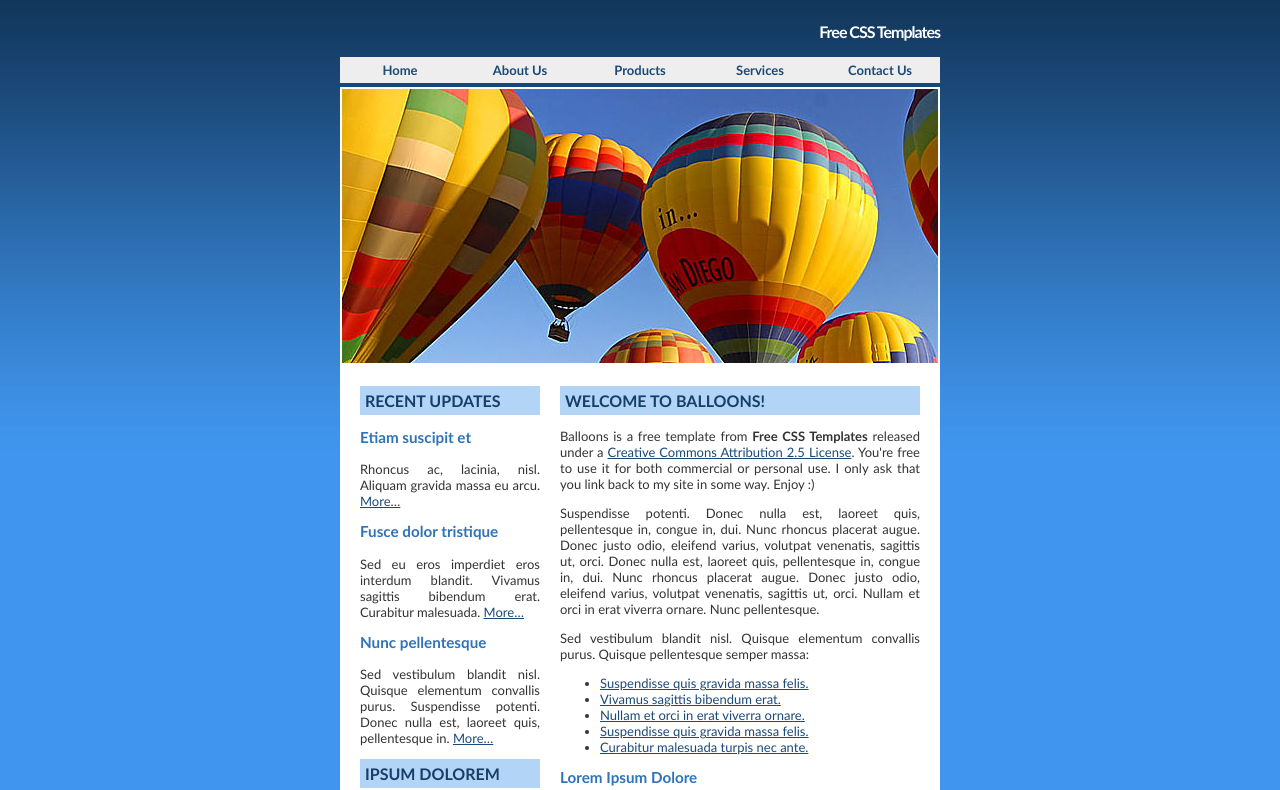
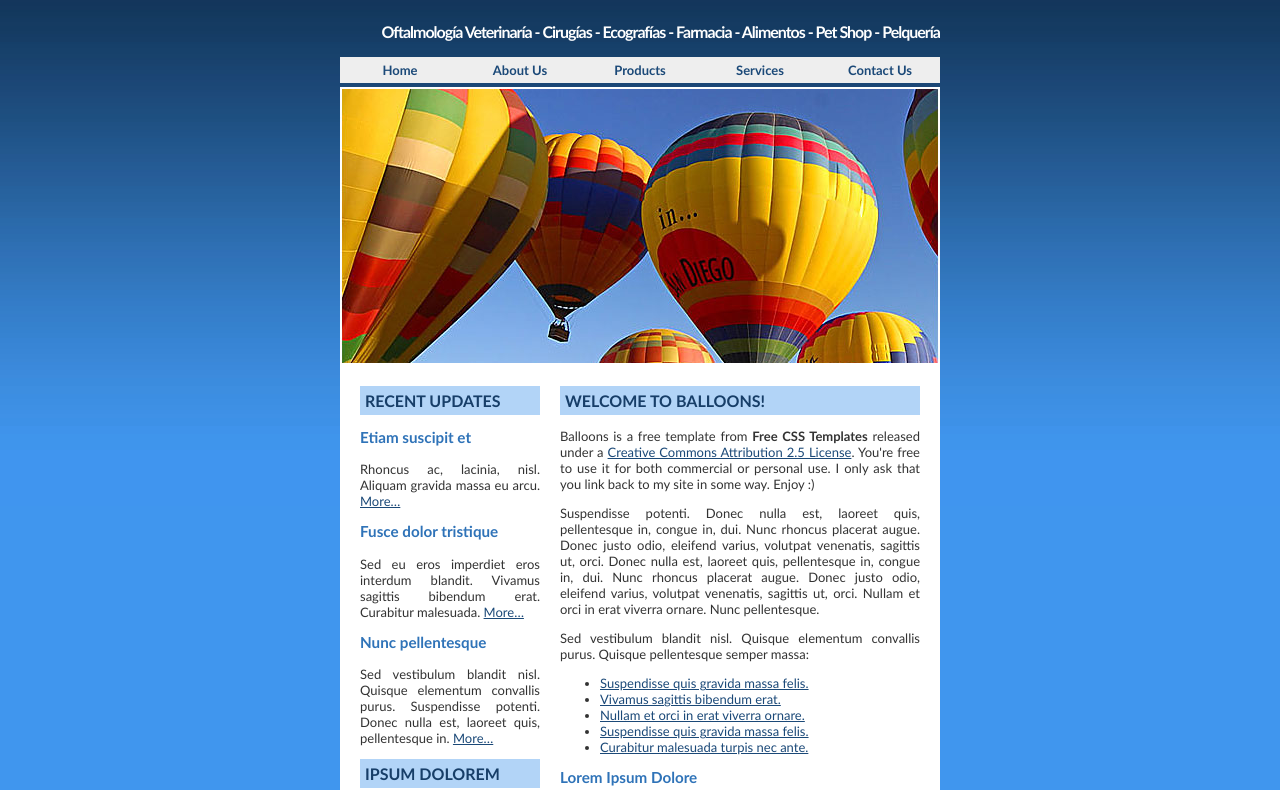
Before and after one commit to wpcorgan/miprimeraweb, a plain HTML site: page index.html in a window 1280 px wide. Shown: the part 94-884 px from the top of the page. Drawn offline with Linux system fonts and the light colour scheme.

Commit message:
otro mas

```diff
--- a/index.html
+++ b/index.html
@@ -8,7 +8,7 @@
 <body>
 <div id="header">
   <h1><a href="#">Clínica Veterinaria San Ignacio</a></h1>
-  <h2><a href="#">Free CSS Templates</a></h2>
+  <h2><a href="#">Oftalmología Veterinaría - Cirugías - Ecografías - Farmacia - Alimentos - Pet Shop - Pelquería</a></h2>
 </div>
 <div style="clear: both;">&nbsp;</div>
 <div id="menu">
```
